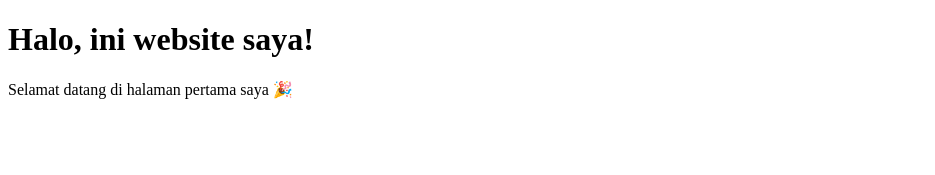
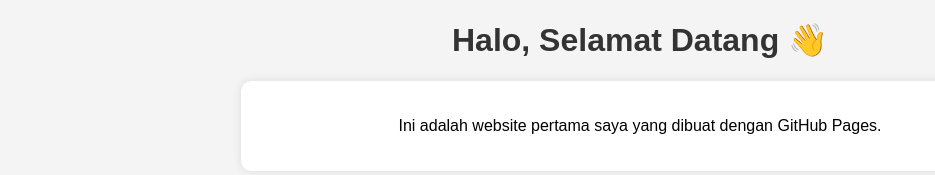
Before and after one commit to bajudinas69/bajudinas69.github.io, a plain HTML site: page index.html in a window 1280 px wide. Shown: the whole page, without its empty margins (0-935 px from the left). Drawn offline with Linux system fonts and the light colour scheme.

Commit message:
Update index.html

```diff
--- a/index.html
+++ b/index.html
@@ -2,11 +2,29 @@
 <html>
 <head>
   <meta charset="UTF-8">
-  <title>Website Gratis Saya</title>
-  <meta name="description" content="Website gratis menggunakan GitHub Pages">
+  <title>Website Pertama Saya</title>
+  <meta name="description" content="Website pribadi saya di GitHub Pages">
+  <style>
+    body {
+      font-family: Arial, sans-serif;
+      text-align: center;
+      background: #f4f4f4;
+    }
+    h1 { color: #333; }
+    .card {
+      background: white;
+      padding: 20px;
+      margin: 20px auto;
+      width: 60%;
+      border-radius: 10px;
+      box-shadow: 0 0 10px rgba(0,0,0,0.1);
+    }
+  </style>
 </head>
 <body>
-  <h1>Halo, ini website saya!</h1>
-  <p>Selamat datang di halaman pertama saya 🎉</p>
+  <h1>Halo, Selamat Datang 👋</h1>
+  <div class="card">
+    <p>Ini adalah website pertama saya yang dibuat dengan GitHub Pages.</p>
+  </div>
 </body>
 </html>
```
